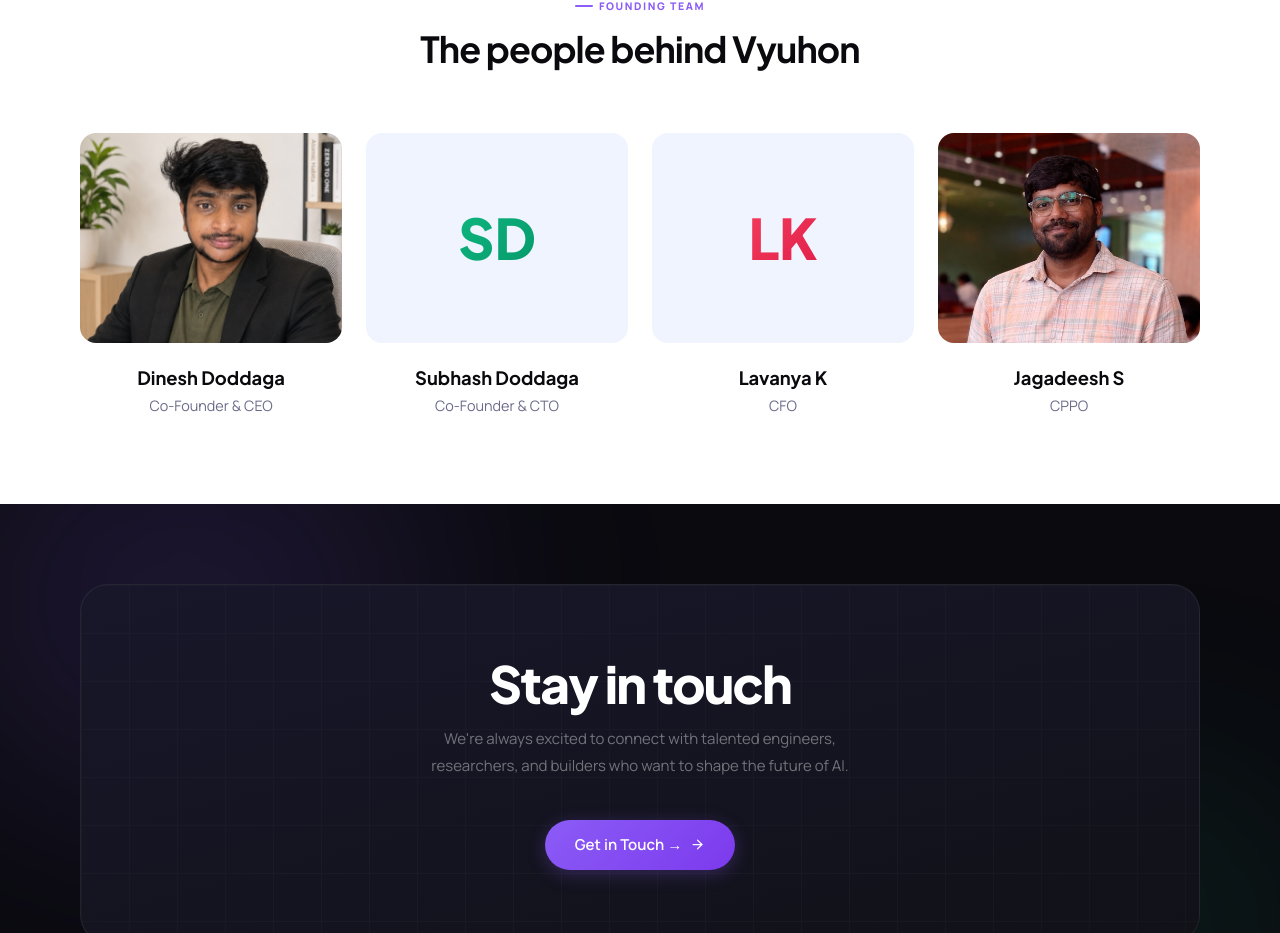
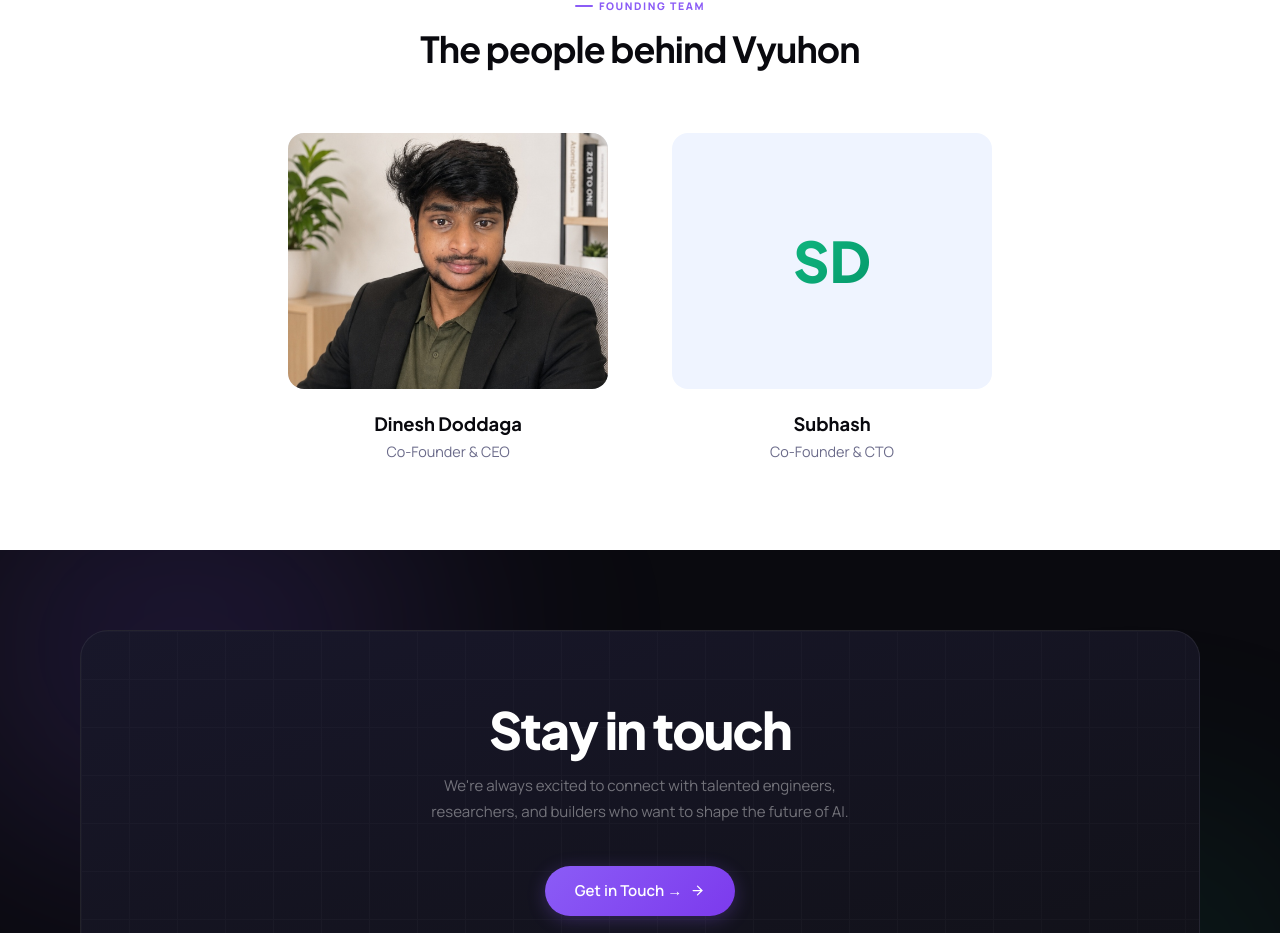
Before and after one commit to vyuhon-tech/vyuhon-v2, a React (Vite) app: page /about in a window 1280 px wide. Shown: the part 1958-2891 px from the top of the page. Built offline with nearby package versions, Linux system fonts and the light colour scheme.

Commit message:
refactor: simplify team member names, comment out inactive members, and update layout to flex wrap grid

```diff
--- a/src/pages/About.jsx
+++ b/src/pages/About.jsx
@@ -16,29 +16,29 @@ const TEAM = [
   },
   {
     initials: 'SD',
-    name: 'Subhash Doddaga',
+    name: 'Subhash',
     role: 'Co-Founder & CTO',
     bio: 'Engineer at heart with a strong technical foundation spanning AI, full-stack development, and engineering leadership. Architects the decisions that make Vyuhon systems reliable.',
 
     gradA: '#10B981', gradB: '#059669',
   },
-  {
-    initials: 'LK',
-    name: 'Lavanya K',
-    role: 'CFO',
-    bio: 'Lavanya brings deep expertise in technology and finance, helping drive the company to the next level. With a strong understanding of the tech industry and strategic financial management, she plays a key role in shaping growth, innovation, and long-term vision.',
+  // {
+  //   initials: 'LK',
+  //   name: 'Lavanya K',
+  //   role: 'CFO',
+  //   bio: 'Lavanya brings deep expertise in technology and finance, helping drive the company to the next level. With a strong understanding of the tech industry and strategic financial management, she plays a key role in shaping growth, innovation, and long-term vision.',
 
-    gradA: '#F43F5E', gradB: '#E11D48',
-  },
-  {
-    initials: 'JG',
-    name: 'Jagadeesh S',
-    role: 'CPPO',
-    image: '/team-jagadeesh.png',
-    bio: 'Chief Product & People Officer. Bridges product management, project execution, and people operations, ensuring Vyuhon teams are aligned and building toward the right outcomes.',
+  //   gradA: '#F43F5E', gradB: '#E11D48',
+  // },
+  // {
+  //   initials: 'JG',
+  //   name: 'Jagadeesh S',
+  //   role: 'CPPO',
+  //   image: '/team-jagadeesh.png',
+  //   bio: 'Chief Product & People Officer. Bridges product management, project execution, and people operations, ensuring Vyuhon teams are aligned and building toward the right outcomes.',
 
-    gradA: '#3B82F6', gradB: '#2563EB',
-  },
+  //   gradA: '#3B82F6', gradB: '#2563EB',
+  // },
 ]
 
 const VALUES = [
@@ -163,9 +163,9 @@ export default function About() {
               <div className="eyebrow mb-4">Founding Team</div>
               <h2 className="display-md text-ink">The people behind Vyuhon</h2>
             </div>
-            <div className="grid grid-cols-1 sm:grid-cols-2 lg:grid-cols-4 max-w-7xl mx-auto gap-x-6 gap-y-10">
+            <div className="flex flex-wrap justify-center max-w-7xl mx-auto gap-x-8 lg:gap-x-16 gap-y-10">
               {TEAM.map((t, i) => (
-                <div key={i} className="s3 group relative cursor-default"
+                <div key={i} className="s3 group relative cursor-default w-full sm:w-[calc(50%-2rem)] max-w-[320px]"
                   onMouseEnter={e => {
                     const nameEl = e.currentTarget.querySelector('h3');
                     if (nameEl) nameEl.style.color = t.gradA;
```
